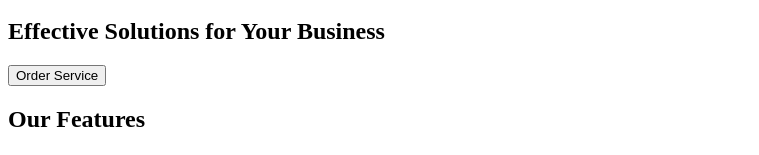
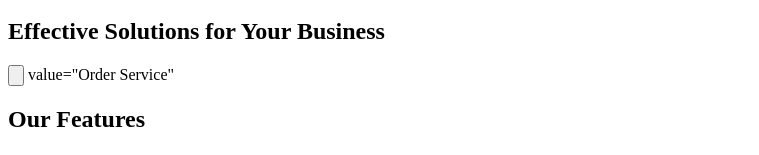
Before and after one commit to nilaytr/goit-markup-hw-01, a plain HTML site: page index.html in a window 1280 px wide. Shown: the part 150-305 px from the top of the page, without its empty margins (0-759 px from the left). Drawn offline with Linux system fonts and the light colour scheme.

Commit message:
Update index.html

```diff
--- a/index.html
+++ b/index.html
@@ -39,7 +39,7 @@
     <main>
         <section>
             <h1>Effective Solutions for Your Business</h1>
-            <input type="button" value="Order Service">
+            <input type="button"> value="Order Service"
         </section>
 
         <section>
@@ -72,26 +72,26 @@
         <h2>Our Team</h2>
         <ul>
             <li>
-                <img src="./images-hw/team-1.jpg" alt="Team 1"width="264">
+                <img src="./images-hw/team-1.jpg" alt="Team 1" width="264">
                 <h3>Mark Guerrero</h3>
                 <p>Product Designer</p>
             </li>
 
 
             <li>
-                <img src="./images-hw/team-2.jpg" alt="Team 2"width="264">
+                <img src="./images-hw/team-2.jpg" alt="Team 2" width="264">
                 <h3>Tom Ford</h3>
                 <p>Frontend Developer</p>
             </li>
 
             <li>
-                <img src="./images-hw/team-3.jpg" alt="Team 3"width="264">
+                <img src="./images-hw/team-3.jpg" alt="Team 3" width="264">
                 <h3>Camila Garcia</h3>
                 <p>Marketing</p>
             </li>
 
             <li>
-                <img src="./images-hw/team-4.jpg" alt="Team 4"width="264">
+                <img src="./images-hw/team-4.jpg" alt="Team 4" width="264">
                 <h3>Daniel Wilson</h3>
                 <p>UI Designer</p>
             </li>
```
